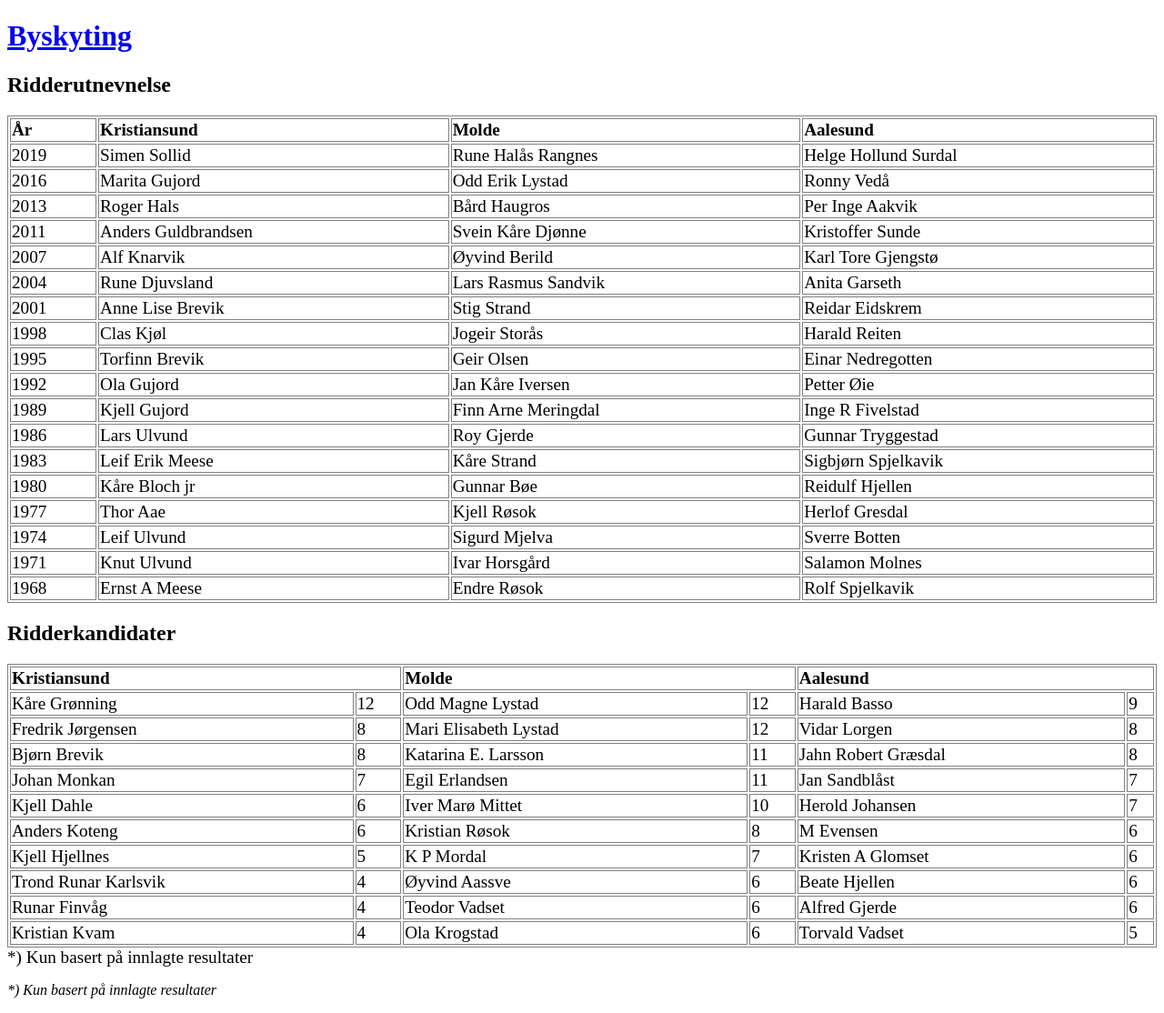
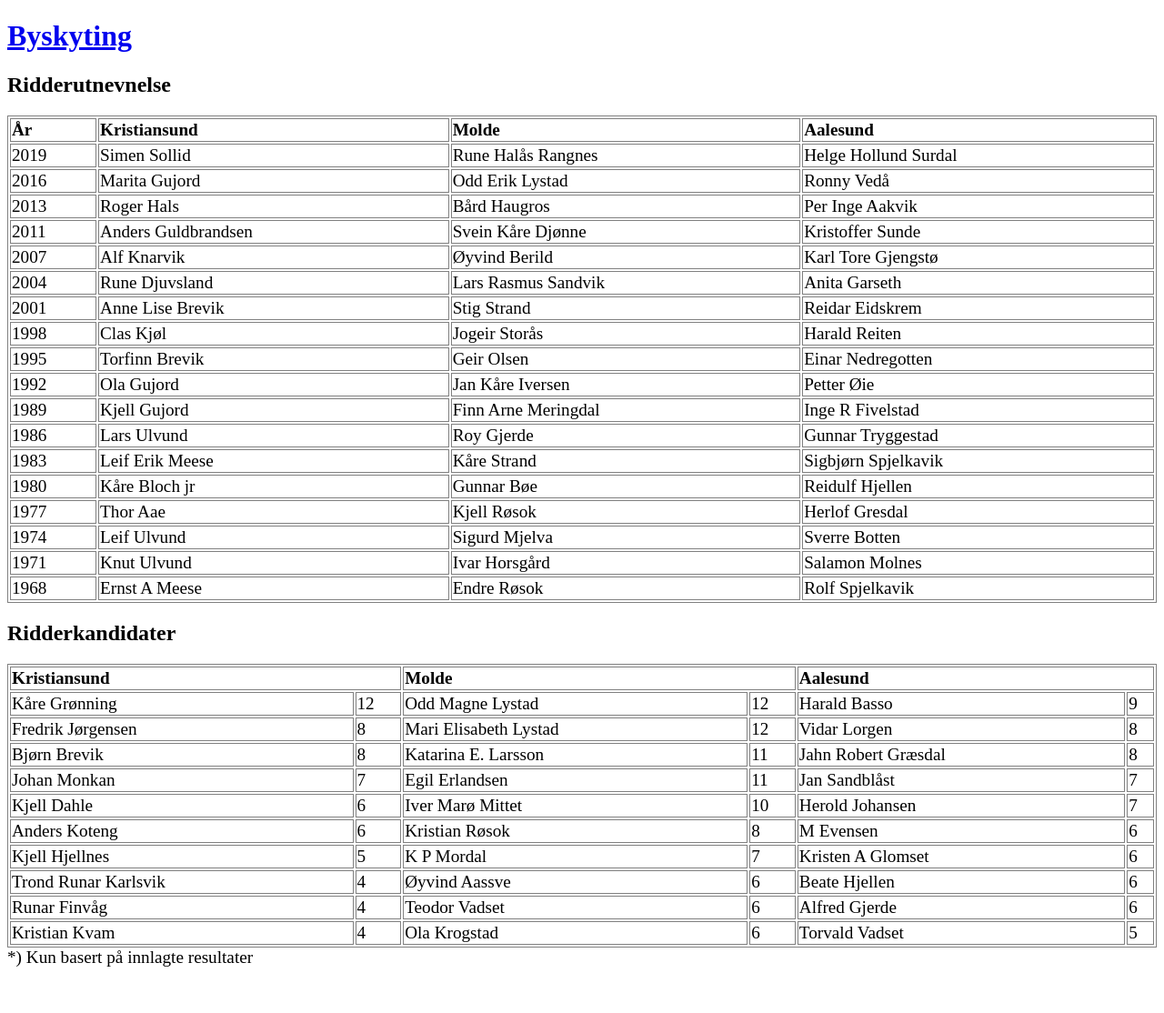
Before and after one commit to byskyting/byskyting.github.io, a Jekyll site: the page built from ridderutnevnelse.md, in a window 1280 px wide. Shown: the whole page at 91% size. Built offline with Jekyll 4.4.1, drawn with Linux system fonts in a browser that asks for light colours; our own code applies the rules of GitHub Pages for plain Markdown files; after the commit the page ends 1072 px from its top, so only the background shows below that.

Commit message:
Update ridderutnevnelse.md

```diff
--- a/ridderutnevnelse.md
+++ b/ridderutnevnelse.md
@@ -66,4 +66,3 @@ title: Ridderutnevnelse
 {%- endfor %}
   <caption>*) Kun basert på innlagte resultater</caption>
 </table>
-<i>*) Kun basert på innlagte resultater</i>
```
